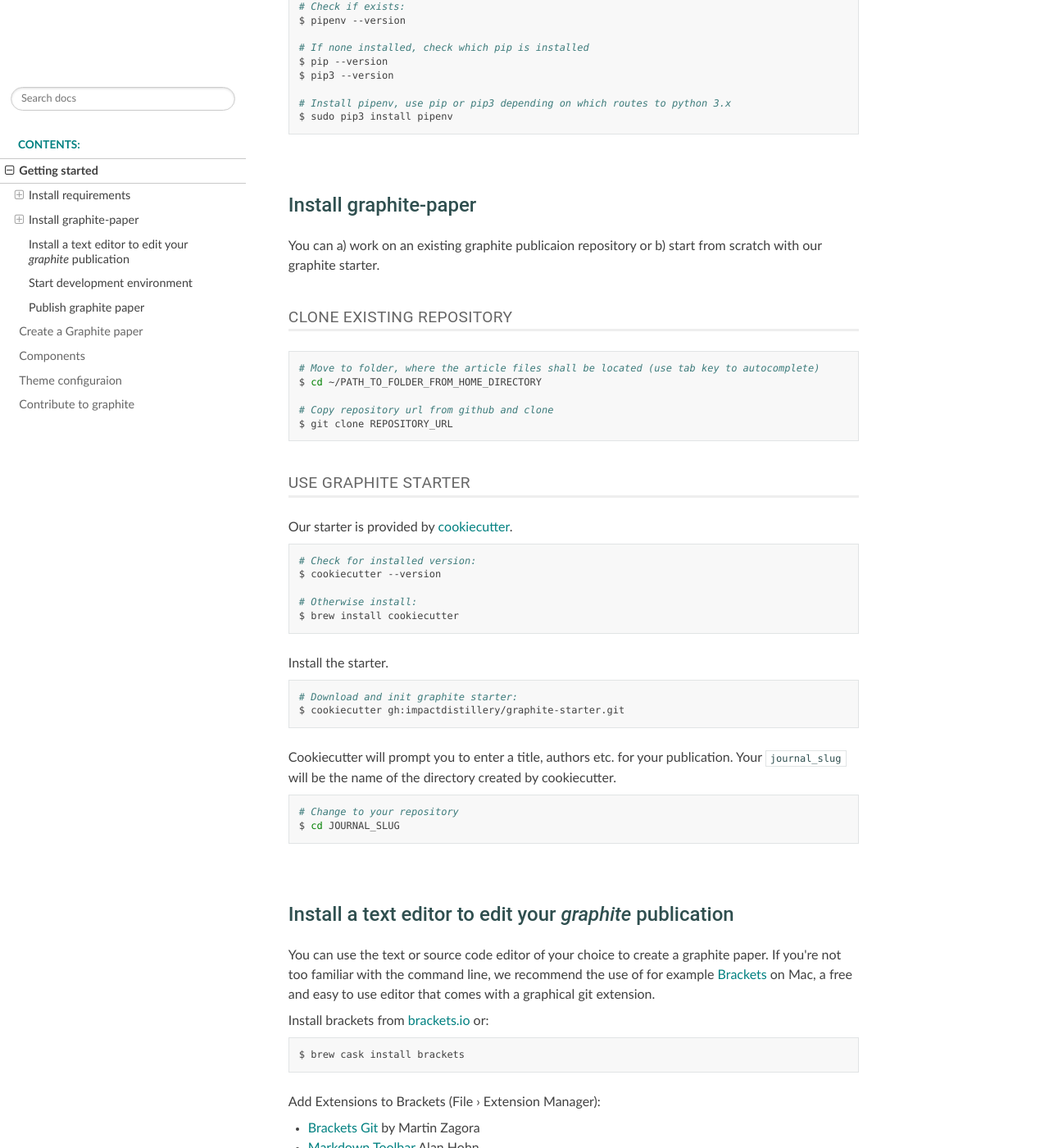
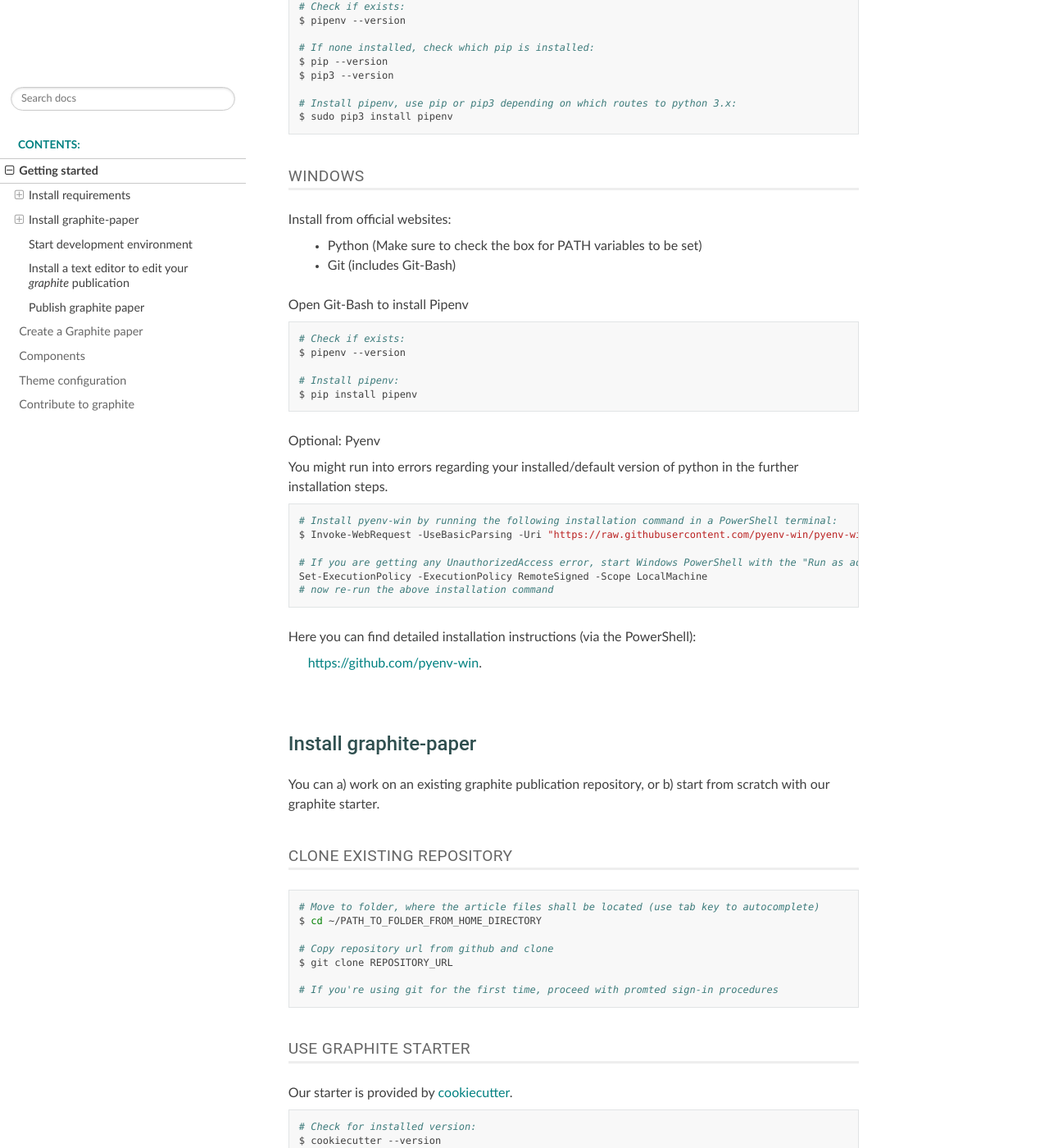
Before and after one commit to impactdistillery/graphite-paper, a Sphinx documentation site: the page built from docs/pages/getting-started.rst, in a window 1280 px wide and 1400 px high, scrolled down 985 px. Shown: the whole window at 82% size. Built offline with Sphinx 7.4.7 and the Read the Docs theme 2.0.0, drawn with Linux system fonts in a browser that asks for light colours; some of the changed text lies outside the part shown.

Commit message:
Add Windows installation instructions

```diff
--- a/docs/pages/getting-started.rst
+++ b/docs/pages/getting-started.rst
@@ -48,18 +48,53 @@
     # Check if exists:
     $ pipenv --version
 
-    # If none installed, check which pip is installed
+    # If none installed, check which pip is installed:
     $ pip --version
     $ pip3 --version
 
-    # Install pipenv, use pip or pip3 depending on which routes to python 3.x
+    # Install pipenv, use pip or pip3 depending on which routes to python 3.x:
     $ sudo pip3 install pipenv
 
+
+Windows
+^^^^^^^
+
+Install from official websites:
+
+    - Python (Make sure to check the box for PATH variables to be set)
+    - Git (includes Git-Bash)
+
+Open Git-Bash to install Pipenv
+
+.. code:: shell
+
+    # Check if exists:
+    $ pipenv --version
+
+    # Install pipenv:
+    $ pip install pipenv
+
+Optional: Pyenv
+
+You might run into errors regarding your installed/default version of python in the further installation steps.
+
+.. code:: shell
+
+    # Install pyenv-win by running the following installation command in a PowerShell terminal:
+    $ Invoke-WebRequest -UseBasicParsing -Uri "https://raw.githubusercontent.com/pyenv-win/pyenv-win/master/pyenv-win/install-pyenv-win.ps1" -OutFile "./install-pyenv-win.ps1"; &"./install-pyenv-win.ps1"
+
+    # If you are getting any UnauthorizedAccess error, start Windows PowerShell with the "Run as administrator" option and run
+    Set-ExecutionPolicy -ExecutionPolicy RemoteSigned -Scope LocalMachine
+    # now re-run the above installation command
+
+Here you can find detailed installation instructions (via the PowerShell):
+
+ | `https://github.com/pyenv-win <https://github.com/pyenv-win/pyenv-win/blob/master/docs/installation.md#powershell>`_.
 
 Install graphite-paper
 ----------------------
 
-You can a) work on an existing graphite publicaion repository or b) start from scratch with our graphite starter.
+You can a) work on an existing graphite publication repository, or b) start from scratch with our graphite starter.
 
 Clone existing repository
 ^^^^^^^^^^^^^^^^^^^^^^^^^^^^
@@ -71,6 +106,8 @@
 
     # Copy repository url from github and clone
     $ git clone REPOSITORY_URL
+
+    # If you're using git for the first time, proceed with promted sign-in procedures
 
 .. _Starter:
 
@@ -100,31 +137,6 @@
 
     # Change to your repository
     $ cd JOURNAL_SLUG
-
-Install a text editor to edit your *graphite* publication
----------------------------------------------------------
-
-You can use the text or source code editor of your choice to create a graphite paper.
-If you're not too familiar with the command line, we recommend the use of for example `Brackets <https://brackets.io>`_ on Mac, a free and easy to use editor that comes with a graphical git extension.
-
-Install brackets from `brackets.io <https://brackets.io>`_ or:
-
-::
-
-    $ brew cask install brackets
-
-Add Extensions to Brackets (File › Extension Manager):
-
-* `Brackets Git <https://github.com/brackets-userland/brackets-git>`_ by  Martin Zagora
-* `Markdown Toolbar <https://github.com/alanhohn/markdown-toolbar>`_ Alan Hohn
-
-.. WARNING::
-    Recently Brackets experienced errors when trying to install extensions. Try one of the alternative editors below.
-
-Alternative Editors that also offer a graphical git interface:
-
-    - Atom `atom.io <https://atom.io>`_
-    - `VS Codium <https://vscodium.com>`_
 
 Start development environment
 -----------------------------
@@ -136,6 +148,11 @@
 .. code:: shell
 
     $ pipenv install
+
+.. WARNING::
+    You might run into errors regarding your installed/default version of python.
+    Use Pyenv to administer Phython versions in Pipenv.
+
 
 Then start environment
 
@@ -150,8 +167,19 @@
 .. TIP::
     The default port is 8000. If you want to run more than one paper at once, you can specify different ports with a blank after :code:`runserver` such as :code:`$ python OTHER_PAPER_FOLDER/manage.py runserver 8001`
 
+
+Install a text editor to edit your *graphite* publication
+---------------------------------------------------------
+
+You can use the text or source code editor of your choice to create a graphite paper.
+If you're not too familiar with the command line, we suggest the use of one of the following editors:
+
+    - `VS Codium <https://vscodium.com>`_, the popular open-source version of VS code with a graphical git interface and an extensive extension library
+    - `Brackets <https://brackets.io>`_, a free and easy to use editor for Mac that comes with a graphical git extension
+    - Atom `atom.io <https://atom.io>`_
+
 Publish graphite paper
---------------------
+----------------------
 
 Change into repository folder.
 
--- a/docs/pages/theme-configuration.rst
+++ b/docs/pages/theme-configuration.rst
@@ -1,9 +1,9 @@
 .. role:: icon-folder
    :class: fa fa-folder-open
 
-==================
-Theme configuraion
-==================
+===================
+Theme configuration
+===================
 
 
 .. sidebar:: Create your own journal
```
Also changed, not shown: other parts of docs/pages/getting-started.rst (+2 -2 lines).
